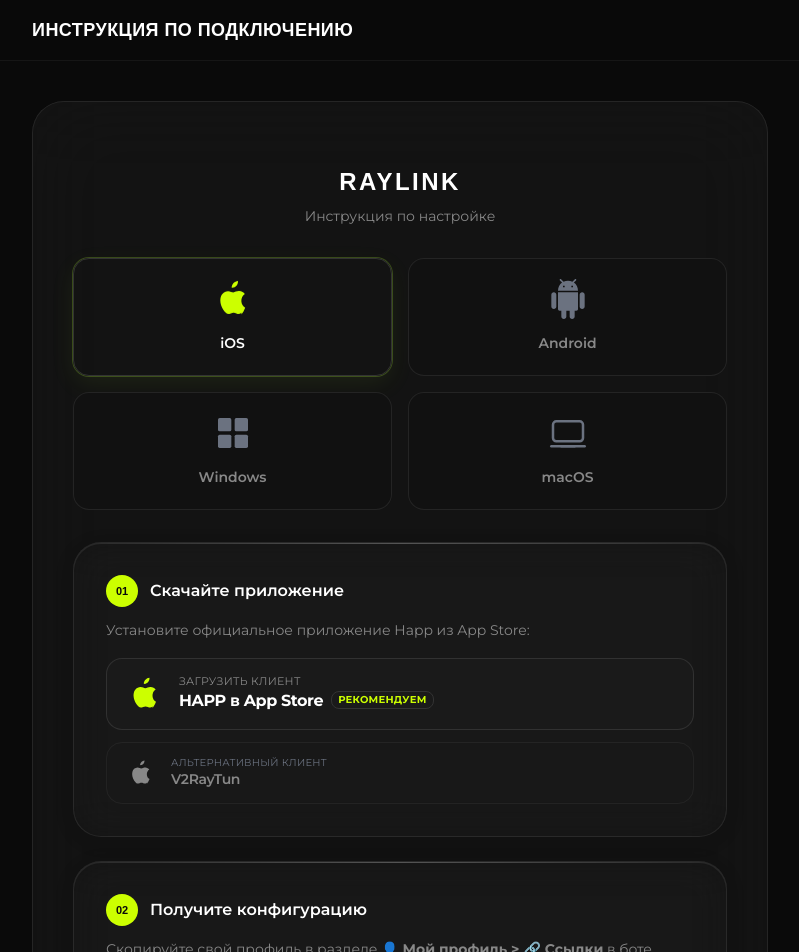
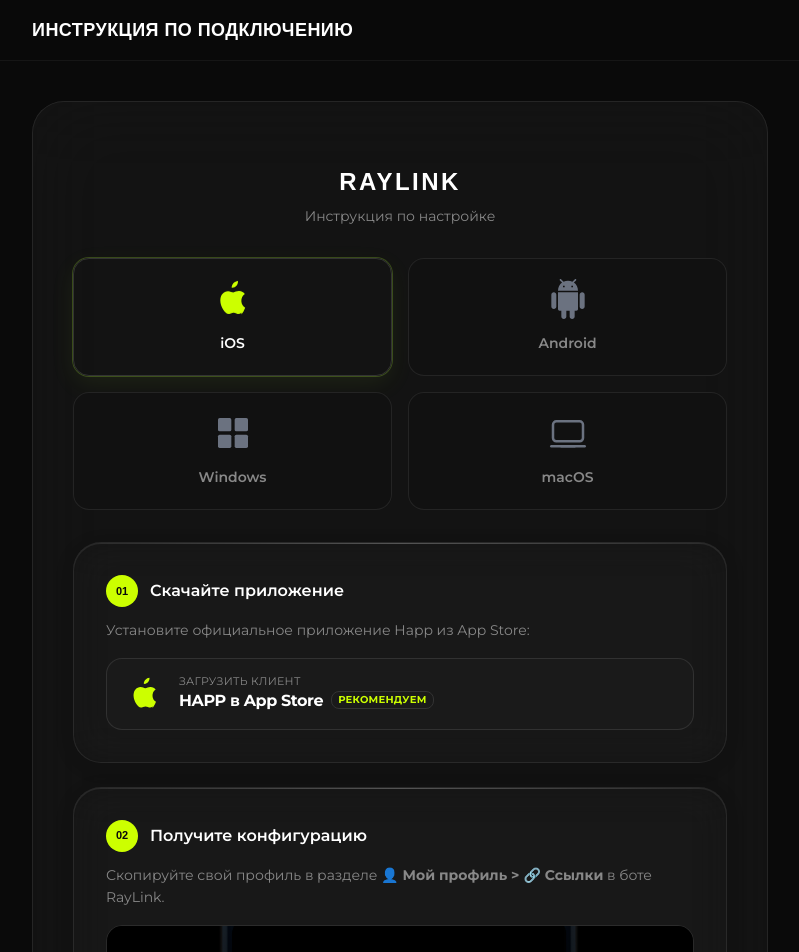
Before and after one commit to cristomane/instruction_raylink, a React (Vite) app: page /instruction_raylink/instructions in a window 1280 px wide. Shown: the top 952 px of the page, without its empty margins (240-1039 px from the left). Built offline with nearby package versions, Linux system fonts and the light colour scheme; a web font is replaced by a local one.

Commit message:
Update InstructionsPage.tsx

```diff
--- a/src/pages/InstructionsPage.tsx
+++ b/src/pages/InstructionsPage.tsx
@@ -100,18 +100,6 @@
                     Рекомендуем
                   </span>
                 </div>
-              </div>
-            </a>
-            <a
-              href="https://apps.apple.com/ru/app/v2raytun/id6476628951"
-              target="_blank"
-              rel="noopener noreferrer"
-              className="group inline-flex items-center gap-4 px-5 py-3.5 rounded-2xl bg-transparent border border-black/5 dark:border-white/5 text-gray-600 dark:text-gray-light transition-all duration-300 hover:border-lime/30 hover:text-dark dark:hover:text-white w-full"
-            >
-              <AppStoreIcon className="w-7 h-7 flex-shrink-0 text-lime/70 transition-transform duration-300 group-hover:scale-110" />
-              <div className="flex flex-col leading-tight">
-                <small className="text-[10px] text-gray-400 dark:text-gray-500 font-normal uppercase tracking-wide">Альтернативный клиент</small>
-                <span className="text-sm font-semibold tracking-tight">V2RayTun</span>
               </div>
             </a>
           </div>
```
